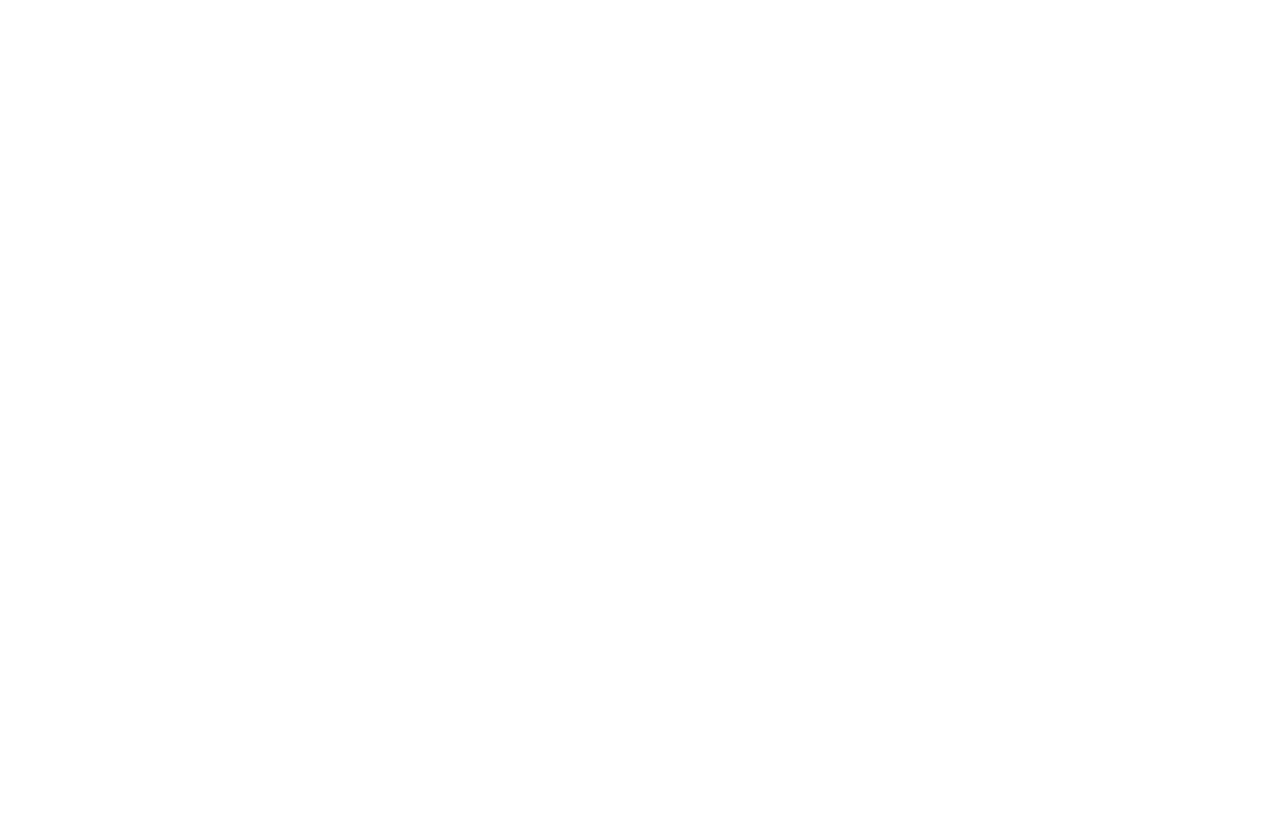
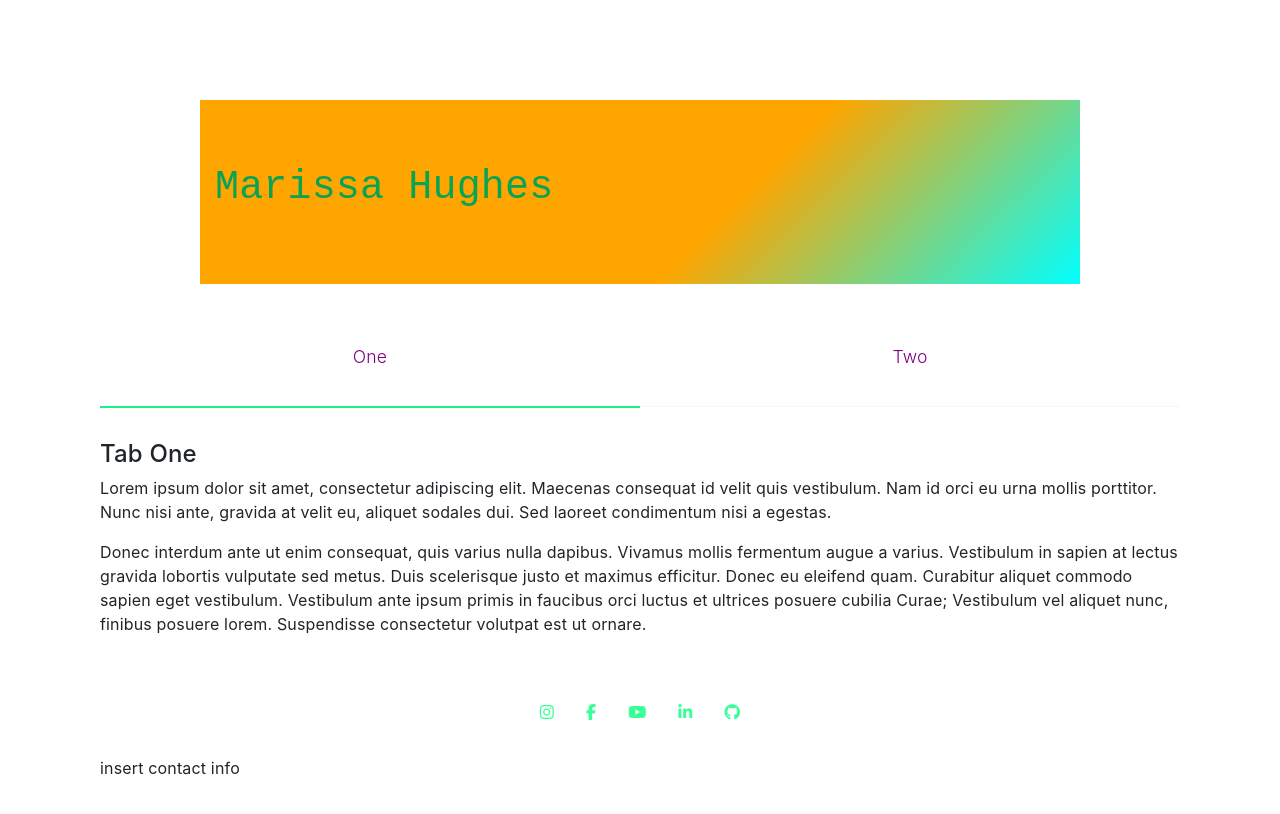
Before and after one commit to hughesmarissa/Portfolio, a website: page index.html in a window 1280 px wide. Drawn offline with nearby package versions, Linux system fonts and the light colour scheme.

Commit message:
Add fontAwesome link to index&aboutus.html pages

```diff
--- /dev/null
+++ b/css/styles.css
@@ -0,0 +1,133 @@
+.jumbotron {
+    font-size:  3rem;
+    font-family:'Courier New', Courier, monospace;
+    background: linear-gradient(135deg, orange 60%, cyan);
+    margin: 100px;
+    margin-top: 0;
+
+}
+.col > h1 {
+    color: #0AA354;
+}
+
+
+body {
+    background: #cccccc;
+    color: red;
+    font-family: "Roboto", Arial, Helvetica, sans-serif;
+    font-size: 16px;
+    font-weight: 300;
+    letter-spacing: 0.01em;
+    line-height: 1.6em;
+    margin: 0;
+    padding: 100px; }
+  h1 {
+    font-size: 40px;
+    line-height: 0.8em;
+    color: rgba(255,255,255,0.2);}
+  /*a {
+      background: #fd264f;
+      color: red;
+      display: block;
+      font-size: 12px;
+      line-height: 1em;
+      margin: 0;
+      padding: 5px 110px;
+      position: fixed;
+      top: 20px;
+      right: -100px;
+      text-align: center;
+      text-decoration: none;
+      transform: rotate(45deg);
+  }*/
+  button:focus,
+  input:focus,
+  textarea:focus,
+  select:focus {
+    outline: none; }
+
+  .tabs {
+    display: block;
+    display: -webkit-flex;
+    display: -moz-flex;
+    display: flex;
+    -webkit-flex-wrap: wrap;
+    -moz-flex-wrap: wrap;
+    flex-wrap: wrap;
+    margin: 0;
+    overflow: hidden; }
+    .tabs [class^="tab"] label,
+    .tabs [class*=" tab"] label {
+      color: purple;
+      cursor: pointer;
+      display: block;
+      font-size: 1.1em;
+      font-weight: 300;
+      line-height: 1em;
+      padding: 2rem 0;
+      text-align: center; }
+    .tabs [class^="tab"] [type="radio"],
+    .tabs [class*=" tab"] [type="radio"] {
+      border-bottom: 1px solid rgba(239, 237, 239, 0.5);
+      cursor: pointer;
+      -webkit-appearance: none;
+      -moz-appearance: none;
+      appearance: none;
+      display: block;
+      width: 100%;
+      -webkit-transition: all 2s ease-in-out;
+      -moz-transition: all 2s ease-in-out;
+      -o-transition: all 2s ease-in-out;
+      transition: all 2s ease-in-out; }
+      .tabs [class^="tab"] [type="radio"]:hover, .tabs [class^="tab"] [type="radio"]:focus,
+      .tabs [class*=" tab"] [type="radio"]:hover,
+      .tabs [class*=" tab"] [type="radio"]:focus {
+        border-bottom: 1px solid #1CF083; }
+      .tabs [class^="tab"] [type="radio"]:checked,
+      .tabs [class*=" tab"] [type="radio"]:checked {
+        border-bottom: 2px solid #1CF083; }
+      .tabs [class^="tab"] [type="radio"]:checked + div,
+      .tabs [class*=" tab"] [type="radio"]:checked + div {
+        opacity: 1; }
+      .tabs [class^="tab"] [type="radio"] + div,
+      .tabs [class*=" tab"] [type="radio"] + div {
+        display: block;
+        opacity: 0;
+        padding: 2rem 0;
+        width: 90%;
+        -webkit-transition: all 0.3s ease-in-out;
+        -moz-transition: all 0.3s ease-in-out;
+        -o-transition: all 0.3s ease-in-out;
+        transition: all 0.3s ease-in-out; }
+    .tabs .tab-2 {
+      width: 50%; }
+      .tabs .tab-2 [type="radio"] + div {
+        width: 200%;
+        margin-left: 200%; }
+      .tabs .tab-2 [type="radio"]:checked + div {
+        margin-left: 0; }
+      .tabs .tab-2:last-child [type="radio"] + div {
+        margin-left: 100%; }
+      .tabs .tab-2:last-child [type="radio"]:checked + div {
+        margin-left: -100%; }
+
+.list-unstyled {
+
+    display: flex;
+    justify-content: center;
+
+}
+
+
+li {
+  float: left;
+
+}
+ li > a {
+  display: block;
+  color: #38FF98;
+  text-align: center;
+  padding: 16px;
+  text-decoration: none;
+
+}
--- a/index.html
+++ b/index.html
@@ -1,12 +1,117 @@
 <!DOCTYPE html>
 <html lang="en">
 <head>
+    <!-- Required Page Links -->
     <meta charset="UTF-8">
     <meta http-equiv="X-UA-Compatible" content="IE=edge">
     <meta name="viewport" content="width=device-width, initial-scale=1.0">
+
+    <!-- required fontawesome link for this page -->
+    <script src="https://kit.fontawesome.com/2b12307a36.js" crossorigin="anonymous"></script>
+
+
+    <!-- reuired CSS for this page -->
+    <link href="css/styles.css" rel="stylesheet" type="text/css">
+
+    <!-- required JS for this page -->
+    <link href="index.js" rel="stylesheet" type="text/js">
+
+    <!-- Bootstrap CSS -->
+    <link rel="stylesheet" href="node_modules\bootstrap\dist\css\bootstrap.min.css" />
+
     <title>Personal Portfolio Page</title>
 </head>
+
+
+
 <body>
+    <header class="jumbotron jumbotron-fluid">
+        <div class="container">
+            <div class="row row-content align-items-center">
+                <div class="col">
+                    <h1> Marissa Hughes </h1>
+                    <h2></h2>
+                </div>
+            </div>
+        </div>
+    </header>
+
+
+<section>
+    <div class="tabs">
+
+      <div class="tab-2">
+        <label for="tab2-1">One</label>
+        <input id="tab2-1" name="tabs-two" type="radio" checked="checked">
+        <div>
+          <h4>Tab One</h4>
+          <p>Lorem ipsum dolor sit amet, consectetur adipiscing elit. Maecenas consequat id velit quis vestibulum. Nam id orci eu urna mollis porttitor. Nunc nisi ante, gravida at velit eu, aliquet sodales dui. Sed laoreet condimentum nisi a egestas.</p><p>Donec interdum ante ut enim consequat, quis varius nulla dapibus. Vivamus mollis fermentum augue a varius. Vestibulum in sapien at lectus gravida lobortis vulputate sed metus. Duis scelerisque justo et maximus efficitur. Donec eu eleifend quam. Curabitur aliquet commodo sapien eget vestibulum. Vestibulum ante ipsum primis in faucibus orci luctus et ultrices posuere cubilia Curae; Vestibulum vel aliquet nunc, finibus posuere lorem. Suspendisse consectetur volutpat est ut ornare.</p>
+        </div>
+      </div>
+
+      <div class="tab-2">
+        <label for="tab2-2">Two</label>
+        <input id="tab2-2" name="tabs-two" type="radio">
+        <div>
+          <h4>Tab Two</h4>
+          <p>Quisque sit amet turpis leo. Maecenas sed dolor mi. Pellentesque varius elit in neque ornare commodo ac non tellus. Mauris id iaculis quam. Donec eu felis quam. Morbi tristique lorem eget iaculis consectetur. Class aptent taciti sociosqu ad litora torquent per conubia nostra, per inceptos himenaeos. Aenean at tellus eget risus tempus ultrices. Nam condimentum nisi enim, scelerisque faucibus lectus sodales at.</p>
+        </div>
+      </div>
+
+    </div>
+</section>
+
+
+
+    <footer>
+    <div class="footer-container">
+        <div class="row">
+            <div class="col-12">
+                <ul class ="list-unstyled" id="services">
+                    <li>
+                        <a href="https://www.instagram.com/saludamordinero/">
+                        <i class="fa fa-instagram" aria-hidden="true"></i>
+                        </a>
+                    </li>
+
+                    <li>
+                        <a href="https://www.facebook.com/hughes.marissa331">
+                        <i class="fa fa-facebook" aria-hidden="true"></i>
+                        </a>
+                    </li>
+
+                    <li>
+                        <a href="https://www.youtube.com/channel/UCfrR12maLrF41dhRCghlqVA">
+                        <i class="fa fa-youtube" aria-hidden="true"></i>
+                        </a>
+                    </li>
+
+                    <li>
+                        <a href="#">
+                        <i class="fab fa-linkedin-in" aria-hidden="true"></i>
+                        </a>
+                    </li>
+
+                    <li>
+                        <a href="https://github.com/hughesmarissa">
+                        <i class="fa fa-github" aria-hidden="true"></i>
+                        </a>
+                    </li>
+                </ul>
+            </div>
+        </div>
+    </div>
+
+
+    insert contact info
+    </footer>
+
+<!-- jQuery must come first, then Popper.js, then the Bootstrap JavaScript plugins.-->
+<script src="node_modules/jquery/dist/jquery.slim.min.js"></script>
+<script src="node_modules/popper.js/dist/umd/popper.min.js"></script>
+<script src="node_modules/bootstrap/dist/js/bootstrap.min.js"></script>
+
 
 </body>
+
 </html>
```
Also changed, not shown: package.json (added, +33 -0 lines), faceToShare.jpg (added), index.js (added), 2 other files.
